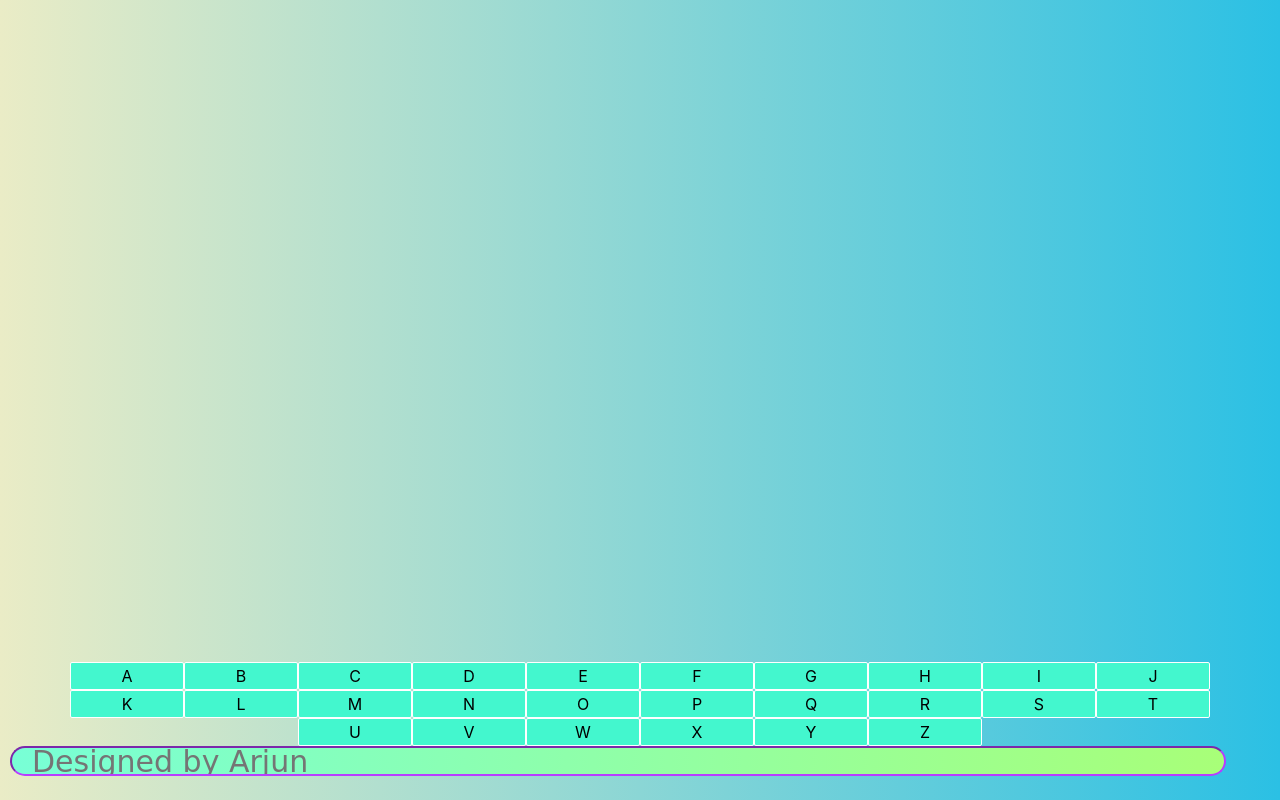
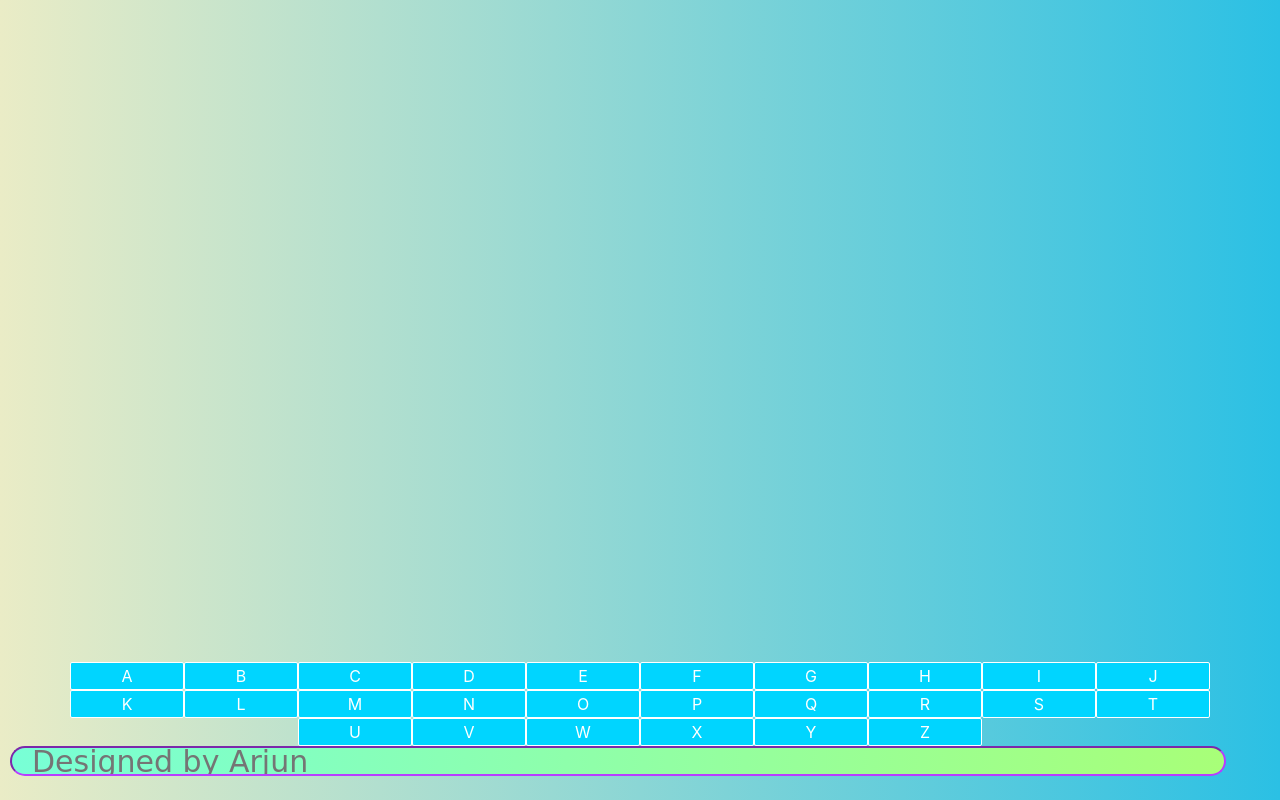
Before and after one commit to Arjun-dev-pro/Arjun-dev-pro.github.io, a plain HTML site: page index.html in a window 1280 px wide. Drawn offline with nearby package versions, Linux system fonts and the light colour scheme; no server answers; a web font is replaced by a local one.

Commit message:
Update index.html

```diff
--- a/index.html
+++ b/index.html
@@ -51,15 +51,18 @@
             height:10%;
             width:10%;
             text-align: center;
-            background-color:#43f7ce;
+            background-color:#00d5ff;
+            color:white;
             border: none;
             border-radius:2px;
             border: 1px solid white;
+            transition: background 1s ease;
 
-		}
+        }
         button:hover
         {
             border-radius: 20px;
+            background-color: #ffcbc7;
         }
 	</style>
 
```
